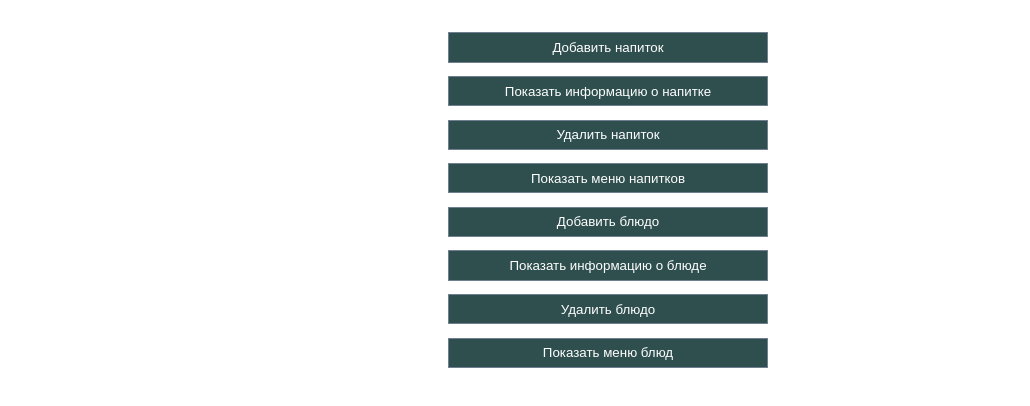
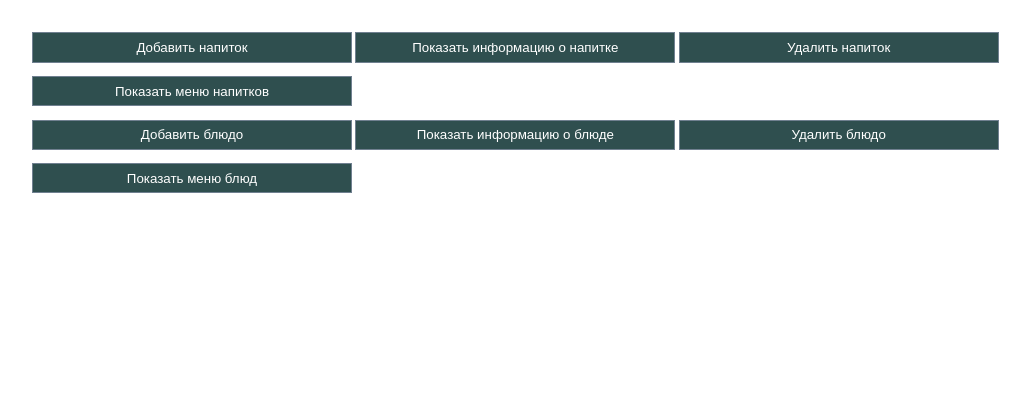
Before and after one commit to Feldmar/js-home-tasks-boltach, a plain HTML site: page lesson-19-mvc/task1.html in a window 1280 px wide. Shown: the whole page, without its empty margins (32-1062 px from the left). Drawn offline with Linux system fonts and the light colour scheme.

Commit message:
lesson19

```diff
--- a/lesson-19-mvc/task1.html
+++ b/lesson-19-mvc/task1.html
@@ -14,10 +14,10 @@
         font-size: 0.8em;
       }
       .manage-drinks{
-        display: grid;
+        display: block;
       }
       .manage-eat{
-        display: grid;
+        display: block;
       }
       .manage-drinks .drink-info .manage-eat .eat-info {
         margin: 0.5em auto;
```
